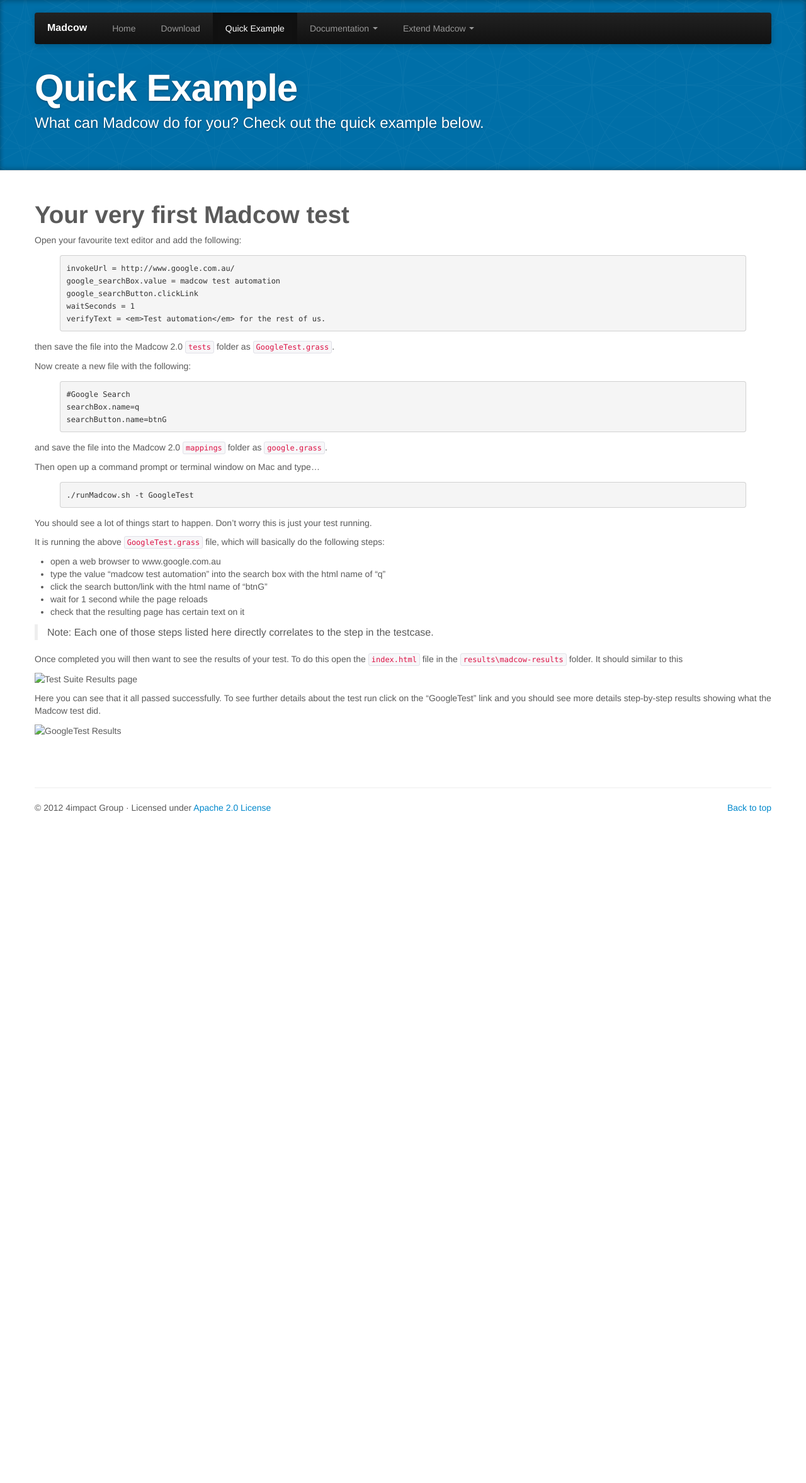
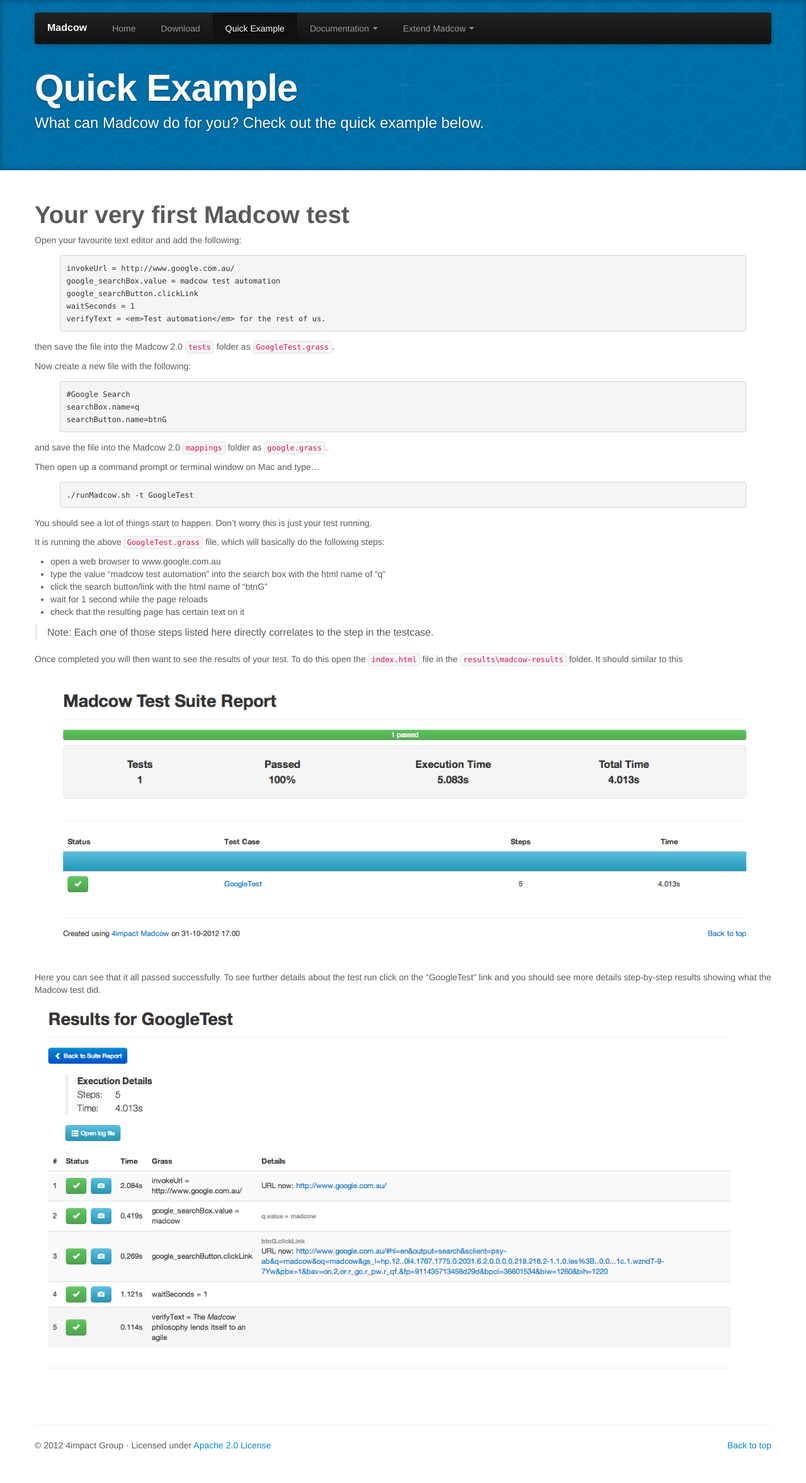
Before and after one commit to 4impact/madcow, a Jekyll site: the page built from documentation/_posts/2012-11-01-example.md, in a window 1280 px wide. Shown: the whole page at 63% size. Built offline with Jekyll 4.4.1, drawn with Linux system fonts in a browser that asks for light colours; before the commit the page ends 1342 px from its top, so only the background shows below that.

Commit message:
updated example link… fixed images

```diff
--- a/_layouts/default.html
+++ b/_layouts/default.html
@@ -46,7 +46,7 @@
                     <ul class="nav">
                         <li {% if page.title == 'Welcome' %} class="active" {% endif %}><a href="/">Home</a></li>
                         <li {% if page.title == 'Download' %} class="active" {% endif %}><a href="/download.html">Download</a></li>
-                        <li {% if page.title == 'Quick Example' %} class="active" {% endif %}><a href="/example.html">Quick Example</a></li>
+                        <li {% if page.title == 'Quick Example' %} class="active" {% endif %}><a href="/documentation/example.html">Quick Example</a></li>
                         <li class="dropdown">
                             <a href="#" class="dropdown-toggle" data-toggle="dropdown">Documentation <b class="caret"></b></a>
                             <ul class="dropdown-menu">
--- a/documentation/_posts/2012-11-01-example.md
+++ b/documentation/_posts/2012-11-01-example.md
@@ -43,10 +43,10 @@
 
 Once completed you will then want to see the results of your test. To do this open the `index.html` file in the `results\madcow-results` folder. It should similar to this
 
-<img src="./assets/img/test-results-nofail.png" alt="Test Suite Results page"/>
+<img src="/assets/img/test-results-nofail.png" alt="Test Suite Results page"/>
 
 Here you can see that it all passed successfully. To see further details about the test run click on the "GoogleTest" link and you should see more details step-by-step results showing what the Madcow test did.
 
-<img src="./assets/img/test-results-drilled.png" alt="GoogleTest Results"/>
+<img src="/assets/img/test-results-drilled.png" alt="GoogleTest Results"/>
 
 <br/>
```
